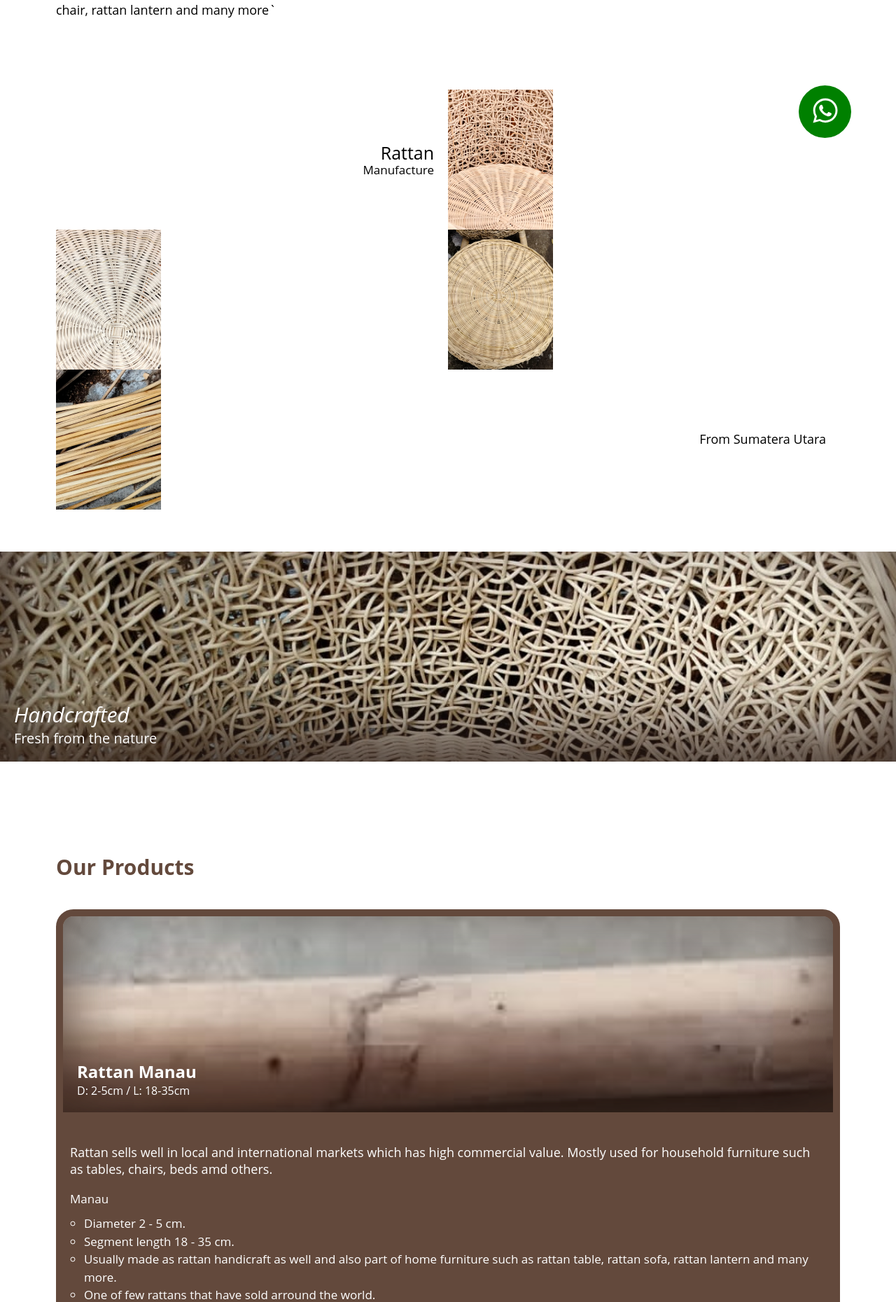
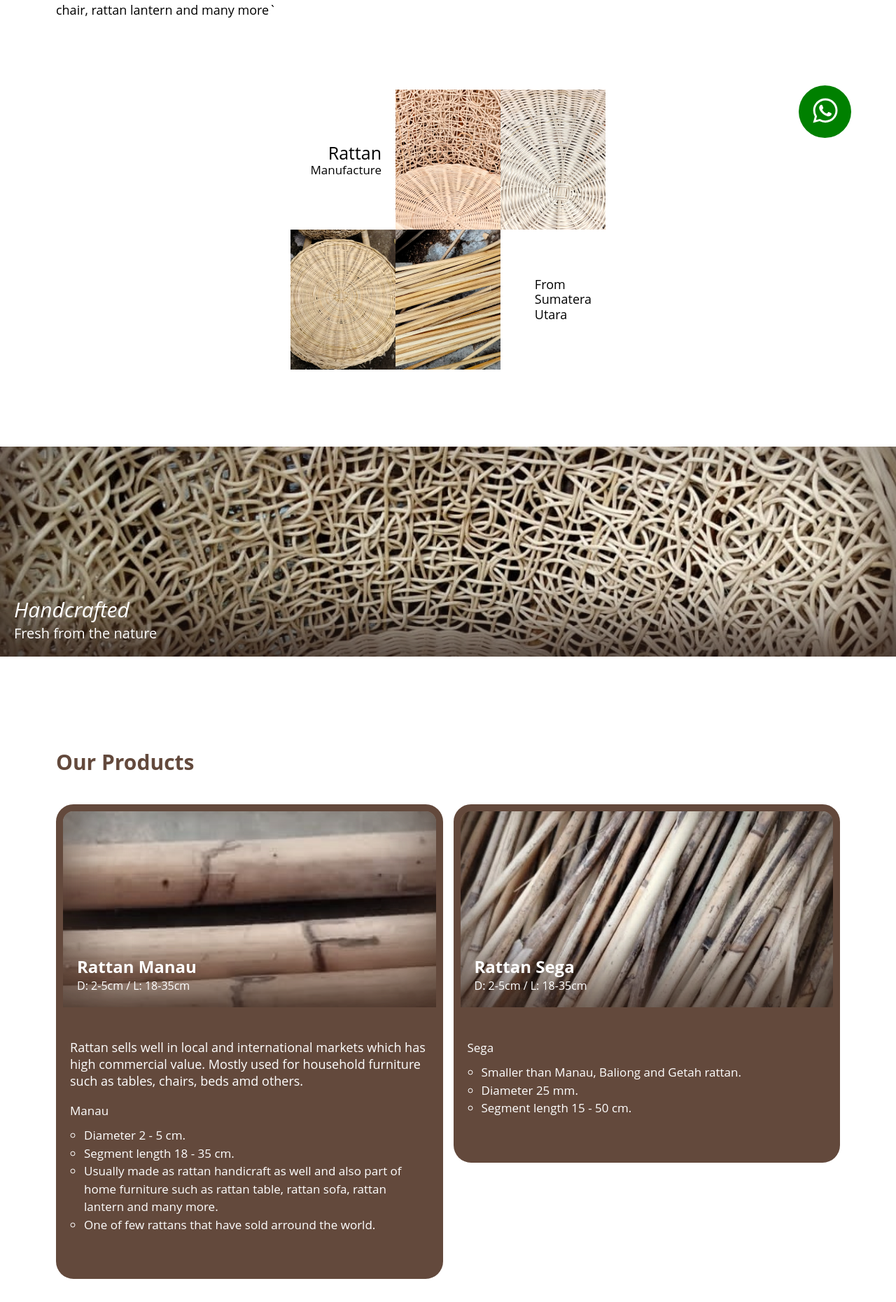
Before and after one commit to Ikhsanweb/north-rattan, a React (Create React App) app: page / in a window 1280 px wide. Shown: the part 563-2423 px from the top of the page at 70% size. Built offline with nearby package versions, Linux system fonts and the light colour scheme.

Commit message:
fixing styles and errors

```diff
--- a/src/component/home-rattan/home-rattan.component.jsx
+++ b/src/component/home-rattan/home-rattan.component.jsx
@@ -52,7 +52,13 @@ const HomeRattan = () => {
             <img src={RattanPicOne} alt="" />
           </div>
           <div className="about-introduction-text-container">
-            <p>From Sumatera Utara</p>
+            <p>
+              From
+              <br />
+              Sumatera
+              <br />
+              Utara
+            </p>
           </div>
         </div>
       </div>
--- a/src/component/home-rattan/home-rattan.styles.scss
+++ b/src/component/home-rattan/home-rattan.styles.scss
@@ -42,7 +42,12 @@
   .about-intoduction {
     display: grid;
     grid-template-columns: 1fr 1fr;
-    margin-top: 100px;
+    grid-gap: 0;
+    margin: 100px auto 50px auto;
+    width: fit-content;
+    @media screen and (min-width: 768px) {
+      grid-template-columns: 1fr 1fr 1fr;
+    }
     .about-introduction-text-container {
       display: flex;
       flex-direction: column;
@@ -116,7 +121,12 @@
   }
 
   .product-card-mod-container {
-    // display: grid;
+    display: grid;
+    grid-template-columns: 1fr;
+    @media screen and (min-width: 768px) {
+      grid-template-columns: 1fr 1fr;
+      grid-gap: 15px;
+    }
     .product-cart-mod {
       display: flex;
       flex-direction: column;
@@ -308,6 +318,9 @@
   background-color: rgb(37, 35, 35);
   color: white;
   padding: 20px;
+  @media screen and (min-width: 768px) {
+    padding: 50px;
+  }
   p {
     font-size: 20px;
   }
```
